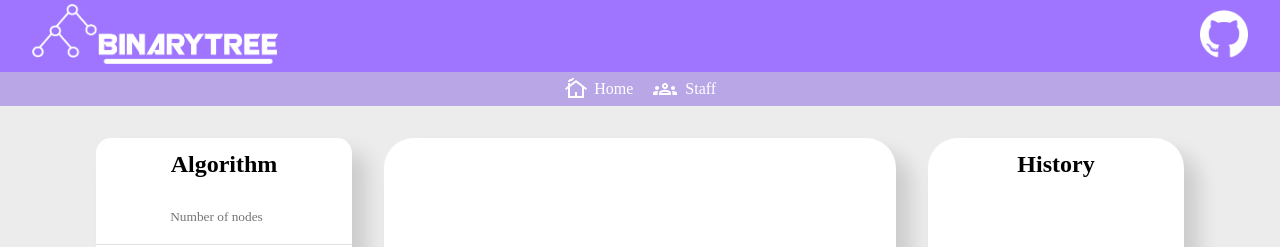
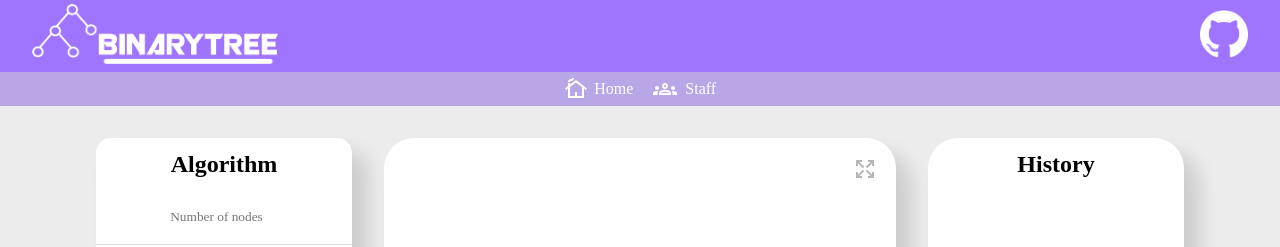
Before and after one commit to DenisLevy76/binary-tree-next, a Next.js app: page / in a window 1280 px wide. Shown: the top 247 px of the page. Built offline with nearby package versions, Linux system fonts and the light colour scheme; a web font is replaced by a local one.

Commit message:
feature: fullscreen modal and increased font size

```diff
--- a/package.json
+++ b/package.json
@@ -11,7 +11,9 @@
     "next": "10.1.3",
     "react": "17.0.2",
     "react-d3-tree": "^2.0.1",
-    "react-dom": "17.0.2"
+    "react-dom": "17.0.2",
+    "react-icons": "^4.2.0",
+    "react-modal": "^3.13.1"
   },
   "devDependencies": {
     "@types/node": "^14.14.41",
--- a/src/components/TreeGraph/index.tsx
+++ b/src/components/TreeGraph/index.tsx
@@ -1,26 +1,28 @@
-import React, { useContext } from 'react';
+import React, { ReactChild, ReactNode, useContext } from 'react';
 import dynamic from 'next/dynamic'
 
 import styles from './styles.module.css'
 import { ContextTree } from '../../contexts/ContextTree';
+import { CgMaximizeAlt } from 'react-icons/cg'
+import { FiX } from 'react-icons/fi'
 
 const Tree = dynamic(() => import('react-d3-tree'))
 
-interface RawNodeDatum {
-  name: string;
-  attributes?: Record<string, string>;
-  children?: RawNodeDatum[];
+interface TreeGraphProps{
+  children?: ReactNode;
+  modal?: boolean;
 }
 
-export const TreeGraph: React.FC = () => {
-  const {treeRawNodeDatum, createNewTree} = useContext(ContextTree)
+export const TreeGraph = ( { modal }: TreeGraphProps) => {
+  const {treeRawNodeDatum, handleModalClose, setHandleModalClose} = useContext(ContextTree)
 
   return (
     <div>
       <div
         id="treeWrapper"
-        className={styles.treeContainer}
+        className={ modal ? styles.treeContainerModal : styles.treeContainer}
       >
+        <button type="button" className={styles.button} disabled={!treeRawNodeDatum} onClick={() => setHandleModalClose(c => !c)}>{handleModalClose? <FiX /> : <CgMaximizeAlt />}</button>
         {
           treeRawNodeDatum && (<Tree
             data={treeRawNodeDatum}
@@ -29,6 +31,7 @@ export const TreeGraph: React.FC = () => {
               x: 240,
               y: 30
             }}
+            nodeSize={{x: 130, y: 180}}
             />)
         }
       </div>
--- a/src/components/TreeGraph/styles.module.css
+++ b/src/components/TreeGraph/styles.module.css
@@ -1,11 +1,44 @@
 .treeContainer{
   width: 100%;
   height: calc(100vh - 170px);
+
+  position: relative;
 
 
   border-radius: 30px;
   box-shadow: 15px 15px 20px rgba(0, 0, 0, 0.137);
   background-color: white;
 
+  font-size: 4rem;
+
   overflow: hidden;
 }
+
+.treeContainerModal{
+  width: 100%;
+  height: 100vh;
+
+  position: relative;
+
+
+  background-color: white;
+
+  font-size: 4rem;
+
+  overflow: hidden;
+}
+
+.button{
+  position: absolute;
+  top: 1.2rem;
+  right: 1.2rem;
+
+  font-size: 1.5rem;
+
+  display: flex;
+  justify-content: center;
+  align-items: center;
+
+  border: none;
+  background-color: transparent;
+}
--- a/src/contexts/ContextTree.tsx
+++ b/src/contexts/ContextTree.tsx
@@ -17,6 +17,7 @@ interface msgData{
 interface createContextData{
   treeRawNodeDatum: RawNodeDatum;
   tree: NodeTree;
+  handleModalClose: boolean;
   history: msgData[];
   createNewTree: (number: number) => void;
   preOrder: (root: NodeTree) => void;
@@ -24,6 +25,7 @@ interface createContextData{
   postOrder: (root: NodeTree) => void;
   handleButtonClick: (msgTitle: string, callback: (tree: NodeTree) => void) => void;
   handleButtonBFS: () => void;
+  setHandleModalClose: (value) => void;
 }
 
 
@@ -33,6 +35,7 @@ export const ContextTreeProvider: React.FC = ({children}) => {
   const [treeRawNodeDatum, setTreeRawNodeDatum] = useState(null as RawNodeDatum)
   const [tree, setTree] = useState(null as NodeTree)
   const [history, setHistory] = useState([])
+  const [handleModalClose, setHandleModalClose] = useState(false)
   let array: number[] = []
 
   useEffect(() => {
@@ -127,6 +130,7 @@ export const ContextTreeProvider: React.FC = ({children}) => {
     <ContextTree.Provider value={{
       treeRawNodeDatum,
       tree,
+      handleModalClose,
       history,
       createNewTree,
       preOrder,
@@ -134,6 +138,7 @@ export const ContextTreeProvider: React.FC = ({children}) => {
       postOrder,
       handleButtonClick,
       handleButtonBFS,
+      setHandleModalClose,
     }}>
       {children}
     </ContextTree.Provider>
--- a/src/pages/index.tsx
+++ b/src/pages/index.tsx
@@ -1,15 +1,30 @@
-import React from 'react'
-import styles from '../styles/Home.module.css'
-import dynamic from 'next/dynamic'
-import Buttons from '../components/Buttons';
-import History from '../components/History';
-import Head from 'next/head'
+import React, { useContext } from "react"
+import styles from "../styles/Home.module.css"
+import dynamic from "next/dynamic"
+import Buttons from "../components/Buttons"
+import History from "../components/History"
+import Head from "next/head"
+import ReactModal from 'react-modal'
+import { ContextTree } from "../contexts/ContextTree"
 
-const TreeGraph = dynamic(() => import('../components/TreeGraph').then((mod) => mod.TreeGraph), {ssr: false})
+
+const TreeGraph = dynamic(
+  () => import("../components/TreeGraph").then(mod => mod.TreeGraph),
+  { ssr: false }
+)
 
 export default function Home() {
+  const { handleModalClose, setHandleModalClose } = useContext(ContextTree)
+
   return (
     <div className={styles.containerIndex}>
+      <ReactModal
+        style={{content: {overflow: 'hidden'}}}
+        isOpen={handleModalClose}
+        ariaHideApp={false}
+      >
+        <TreeGraph modal={true}/>
+      </ReactModal>
       <Head>
         <title>Binary Tree | Home</title>
       </Head>
@@ -17,5 +32,5 @@ export default function Home() {
       <TreeGraph />
       <History />
     </div>
-  );
+  )
 }
```
Also changed, not shown: 1 other file (tests, documents, lock files or other folders).
